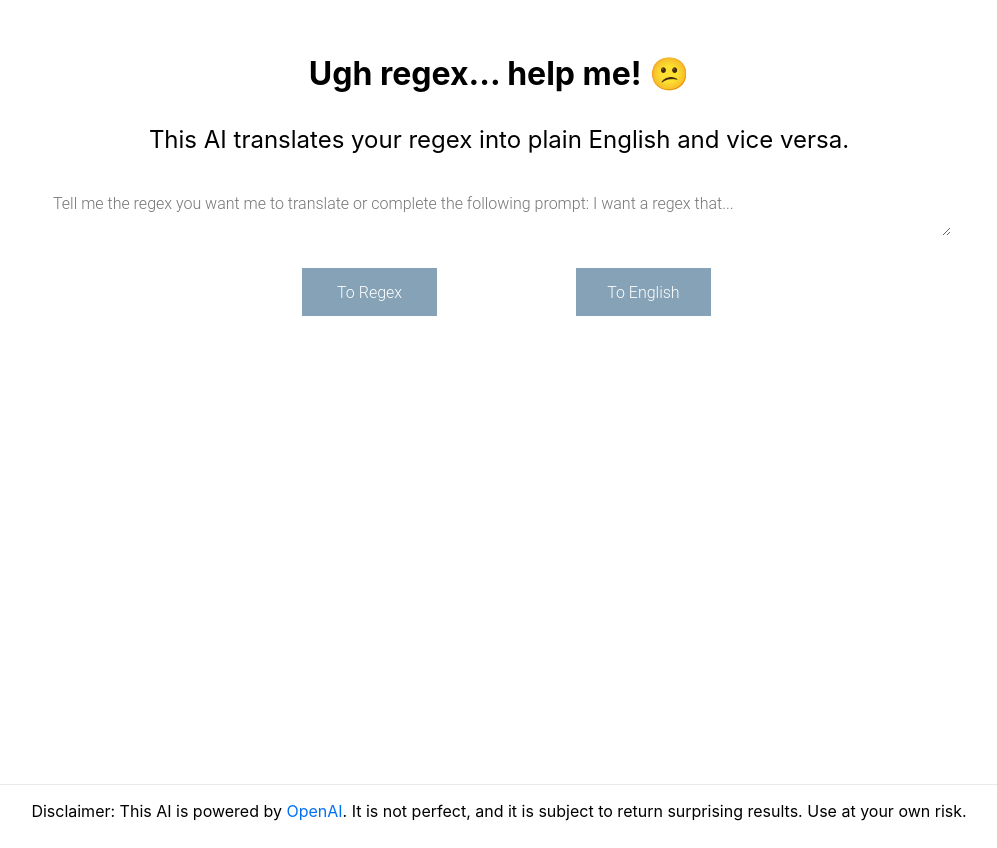
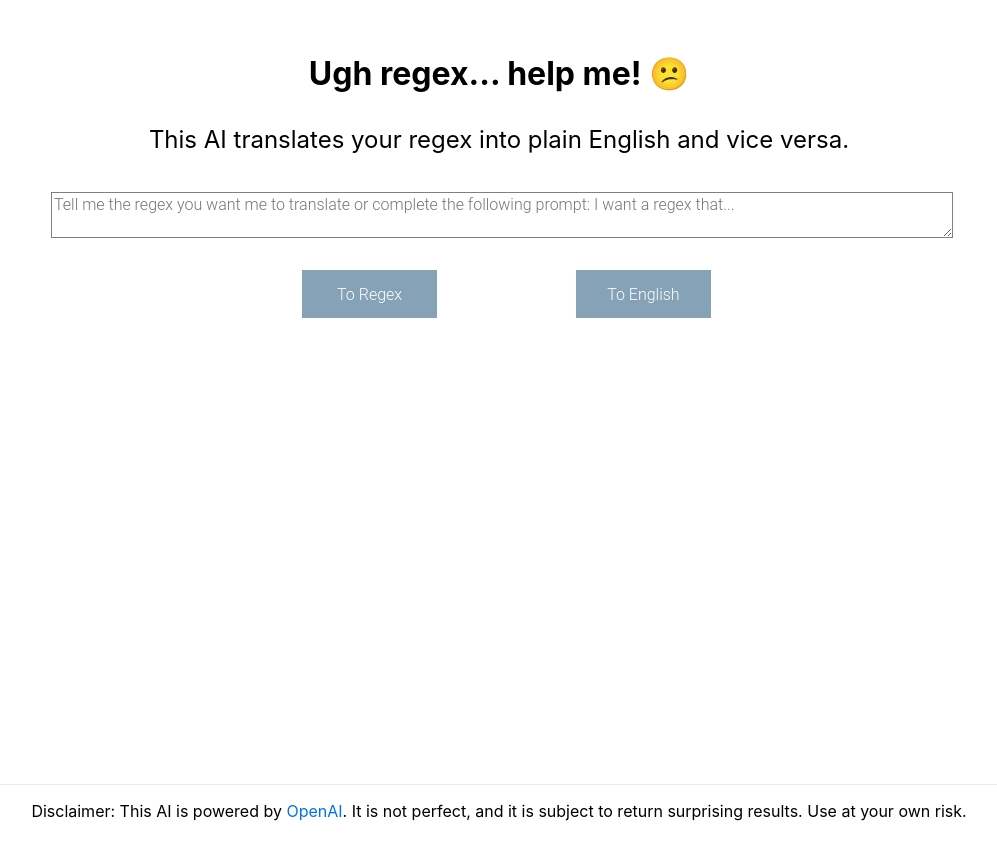
Before and after one commit to jfypk/regexhelpme, a Next.js app: page / in a window 1280 px wide. Shown: the whole page, without its empty margins (141-1138 px from the left). Built offline with nearby package versions, Linux system fonts and the light colour scheme.

Commit message:
analytics and light mode edits

```diff
--- a/pages/_app.tsx
+++ b/pages/_app.tsx
@@ -1,6 +1,29 @@
 import '../styles/globals.css'
+import Script from 'next/script'
 import type { AppProps } from 'next/app'
 
 export default function App({ Component, pageProps }: AppProps) {
-  return <Component {...pageProps} />
+  return (
+    <>
+      <Script
+        strategy='afterInteractive'
+        src={`https://www.googletagmanager.com/gtag/js?id=${process.env.ANALYTICS_ID}`}
+      />
+      <Script
+        id='google-analytics'
+        strategy='afterInteractive'
+        dangerouslySetInnerHTML={{
+          __html: `
+            window.dataLayer = window.dataLayer || [];
+            function gtag(){dataLayer.push(arguments);}
+            gtag('js', new Date());
+            gtag('config', '${process.env.ANALYTICS_ID}', {
+            page_path: window.location.pathname,
+            });
+          `,
+        }}
+      />
+      <Component {...pageProps} />
+    </>
+  )
 }
--- a/styles/globals.css
+++ b/styles/globals.css
@@ -24,6 +24,9 @@ form textarea {
   font-weight: 300;
   font-size: 1rem;
   margin-bottom: 2rem;
+  border: solid;
+  border-color: grey;
+  border-width: 1px;
 }
 
 form input[type="submit"] {
@@ -69,4 +72,7 @@ form .submitContainer .loadingContainer {
     color: white;
     background: black;
   }
+  form textarea {
+    border: none;
+  }
 }
```
